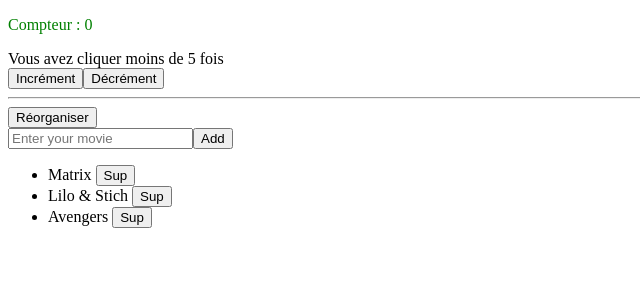
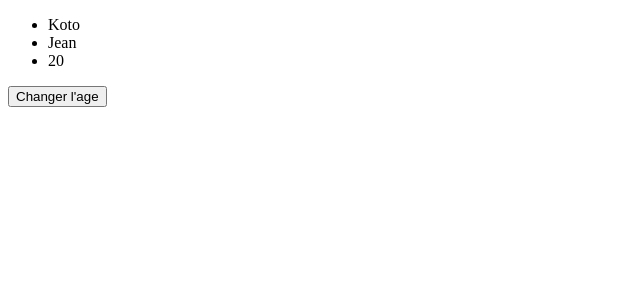
Before and after one commit to RovaFitia/tuto-vue, a Vue app: page / in a window 1280 px wide. Shown: the top 300 px of the page, without its empty margins (0-640 px from the left). Built offline with nearby package versions, Linux system fonts and the light colour scheme.

Commit message:
Add dynamic object

```diff
--- a/src/App.vue
+++ b/src/App.vue
@@ -1,13 +1,13 @@
 <!-- Gére les templates HTML (modèle) -->
 <template>
-    <p :id="`count-${count}`" :style="{color : count >= 5 ? 'red' : 'green'}" :class="{active: count > 5 }" >Compteur : {{ count }}</p>
+    <!-- <p :id="`count-${count}`" :style="{color : count >= 5 ? 'red' : 'green'}" :class="{active: count > 5 }" >Compteur : {{ count }}</p>
     <div v-if="count >= 5">Vous avez cliquer plus de 5 fois</div>
     <div v-else>Vous avez cliquer moins de 5 fois</div>
     <button @click="increment">Incrément</button>
-    <button @click="decrement">Décrément</button>
+    <button @click="decrement">Décrément</button> -->
 
     <!-- Boucle avec Vue -->
-    <hr/>
+    <!-- <hr/>
     <button @click="sortMovies">Réorganiser</button>
 
     <form action="" @submit.prevent="addMovie">
@@ -18,7 +18,15 @@
         <li v-for="movie in movies" :key="movie">
             {{ movie }} <button @click="deleteMovie(movie)">Sup</button>
         </li>
+    </ul> -->
+
+    <ul>
+        <li>{{ person.firstname }}</li>
+        <li>{{ person.lastname }}</li>
+        <li>{{ person.age }}</li>
     </ul>
+
+    <button @click.prevent="changeAge">Changer l'age</button>
 
 </template>
 
@@ -26,40 +34,51 @@
 <script setup>
 import { ref } from 'vue';
 
-const count = ref(0)
+const person = ref({
+    firstname : 'Koto',
+    lastname : 'Jean',
+    age : 20
+})
 
-const increment = ()=> {
-    count.value ++
+const changeAge = () => {
+    person.value.age = Math.round(Math.random() * 100)
 }
 
-const decrement = ()=> {
-    count.value --
-}
 
-// Tableau :
-const movies = ref([
-    'Matrix',
-    'Lilo & Stich',
-    'Avengers'
-])
+// const count = ref(0)
 
-const deleteMovie = (movie) => {
-    movies.value = movies.value.filter(m => m !== movie)
-}
+// const increment = ()=> {
+//     count.value ++
+// }
 
-const sortMovies = () => {
-    // movies.value = movies.value.sort()
-    movies.value.sort((a,b) => a > b ? 1 : -1)
-}
+// const decrement = ()=> {
+//     count.value --
+// }
 
-// Submit :
-const movieName = ref('')
+// // Tableau :
+// const movies = ref([
+//     'Matrix',
+//     'Lilo & Stich',
+//     'Avengers'
+// ])
 
-const addMovie = () => {
-    movies.value.push(movieName.value)
-    // vider le champ :
-    movieName.value = ""
-}
+// const deleteMovie = (movie) => {
+//     movies.value = movies.value.filter(m => m !== movie)
+// }
+
+// const sortMovies = () => {
+//     // movies.value = movies.value.sort()
+//     movies.value.sort((a,b) => a > b ? 1 : -1)
+// }
+
+// // Submit :
+// const movieName = ref('')
+
+// const addMovie = () => {
+//     movies.value.push(movieName.value)
+//     // vider le champ :
+//     movieName.value = ""
+// }
 
 </script>
 
```
